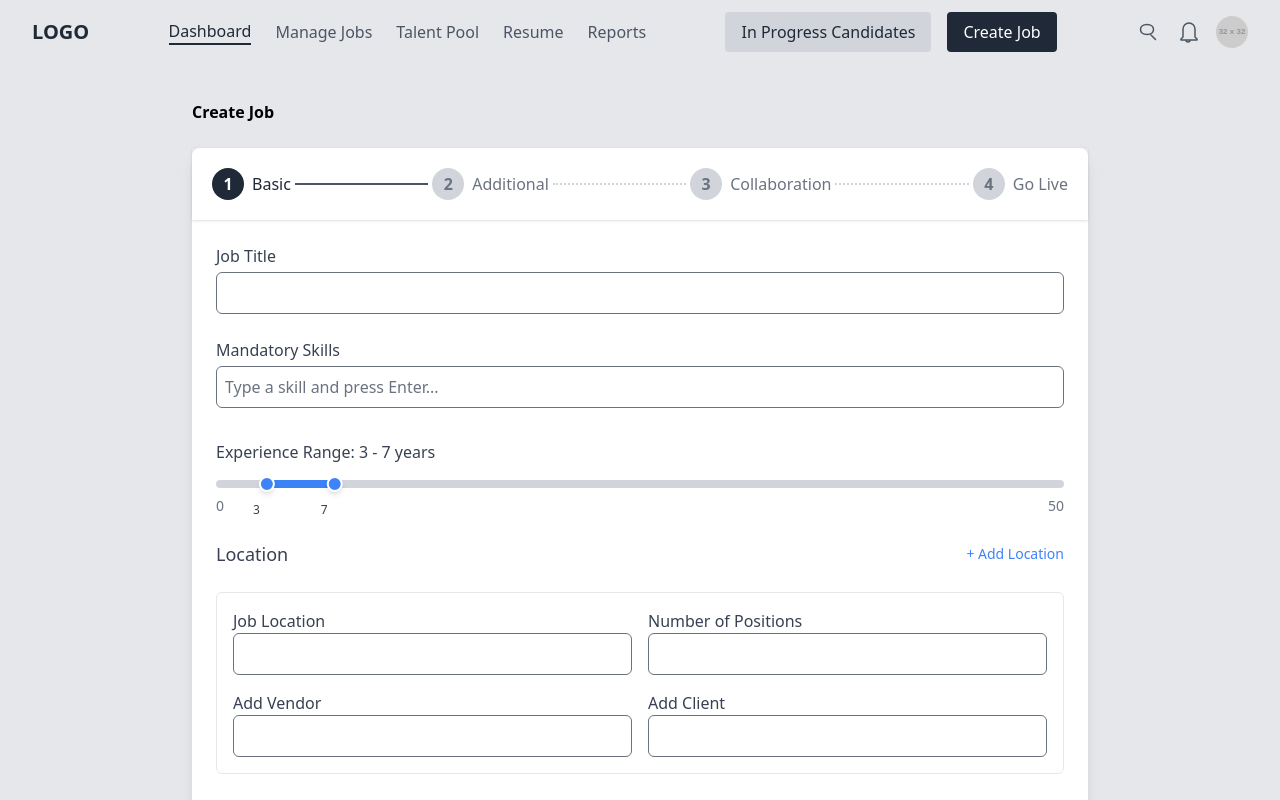
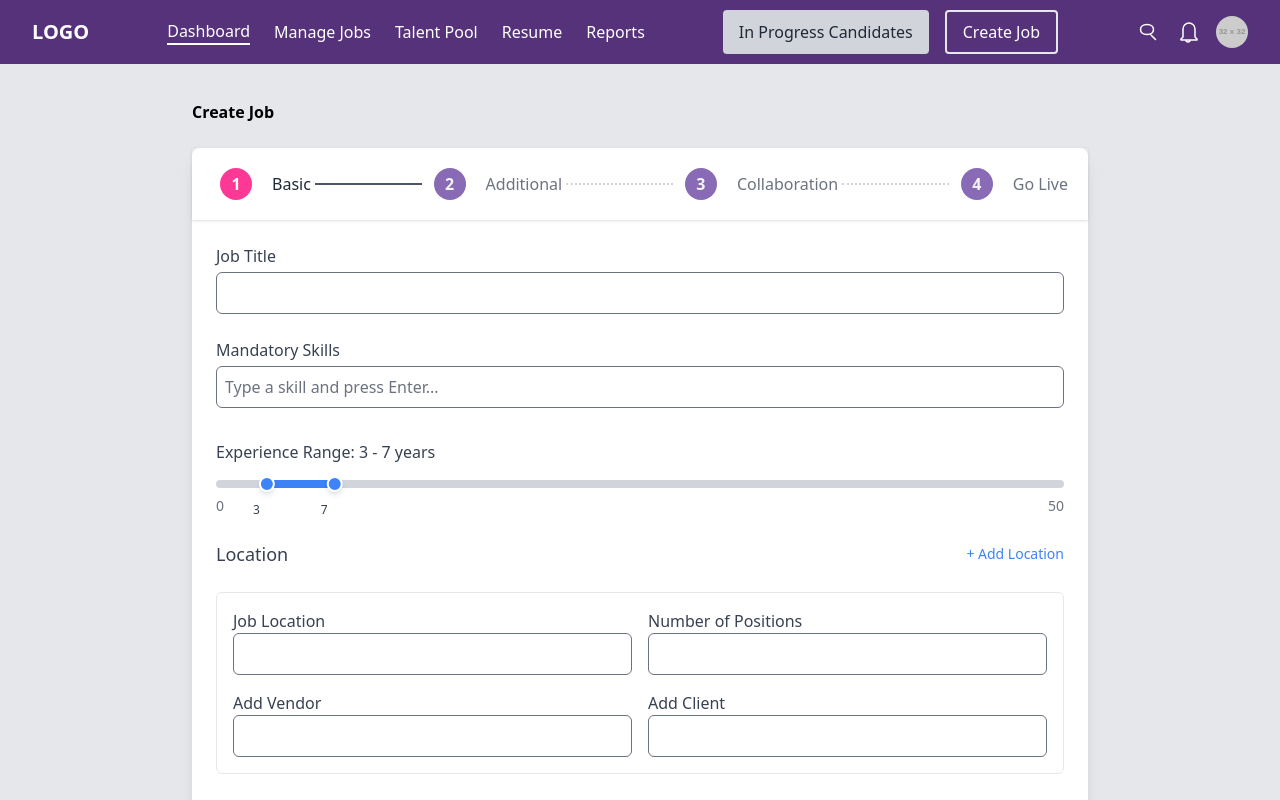
Before and after one commit to cchaithanya83/Fusion-Hiring-Frontend, a React (Vite) app: page / in a window 1280 px wide. Shown: the top 800 px of the page. Built offline with nearby package versions, Linux system fonts and the light colour scheme.

Commit message:
update: added color to the page

```diff
--- a/src/components/CreateJob.tsx
+++ b/src/components/CreateJob.tsx
@@ -41,10 +41,10 @@ const CreateJobMain: React.FC = () => {
               <React.Fragment key={index}>
                 <div className="flex items-center">
                   <div
-                    className={`w-8 h-8 flex items-center justify-center rounded-full font-bold ${
+                    className={`w-8 h-8 flex items-center justify-center rounded-full font-bold ml-2 mr-3 ${
                       currentStep === index + 1
-                        ? "bg-gray-800 text-white"
-                        : "bg-gray-300 text-gray-500"
+                        ? "bg-[#FD3995] text-white"
+                        : "bg-[#886AB5] text-gray-100"
                     }`}
                   >
                     {index + 1}
@@ -86,7 +86,7 @@ const CreateJobMain: React.FC = () => {
             </button>
             <button
               onClick={handleNext}
-              className="px-4 py-2 bg-gray-800 text-white font-bold rounded disabled:opacity-50 disabled:cursor-not-allowed"
+              className="px-4 py-2 bg-[#7454A7] text-white font-bold rounded disabled:opacity-50 disabled:cursor-not-allowed"
             >
               Next
             </button>
--- a/src/components/Nav.tsx
+++ b/src/components/Nav.tsx
@@ -7,7 +7,7 @@ function Navbar() {
   const [activePage, setActivePage] = useState("Dashboard");
 
   return (
-    <nav className="bg-gray-200 text-gray-800 shadow-md">
+    <nav className="bg-[#56327A] text-white text-gray-800 shadow-md">
       <div className="max-w-7xl mx-auto px-4 sm:px-6 lg:px-8">
         <div className="flex justify-between items-center h-16">
           {/* Logo */}
@@ -16,7 +16,7 @@ function Navbar() {
           </div>
 
           {/* Desktop Menu */}
-          <div className="hidden md:flex space-x-6">
+          <div className="hidden md:flex space-x-6 ">
             {[
               "Dashboard",
               "Manage Jobs",
@@ -28,8 +28,8 @@ function Navbar() {
                 key={page}
                 className={`hover:text-gray-600 ${
                   activePage === page
-                    ? "border-b-2 border-gray-800 text-gray-800"
-                    : "text-gray-600"
+                    ? "border-b-2 border-white text-white"
+                    : "text-white"
                 }`}
                 onClick={() => setActivePage(page)}
               >
@@ -43,14 +43,14 @@ function Navbar() {
             <button className="bg-gray-300 px-4 py-2 rounded text-gray-800 hover:bg-gray-400">
               In Progress Candidates
             </button>
-            <button className="bg-gray-800 text-white px-4 py-2 rounded hover:bg-gray-700">
+            <button className="bg-[#56327A] border-2  text-white px-4 py-2 rounded hover:bg-gray-700">
               Create Job
             </button>
           </div>
 
           {/* Profile Dropdown and Icons */}
           <div className="flex items-center space-x-4">
-             <button className="text-gray-600 hover:text-gray-800">
+            <button className="text-white hover:text-gray-300">
               <svg
                 xmlns="http://www.w3.org/2000/svg"
                 fill="none"
@@ -67,7 +67,7 @@ function Navbar() {
               </svg>
             </button>
 
-            <button className="text-gray-600 hover:text-gray-800">
+            <button className="text-white hover:text-gray-300">
               <svg
                 xmlns="http://www.w3.org/2000/svg"
                 fill="none"
@@ -183,7 +183,7 @@ function Navbar() {
           <button className="block w-full px-3 py-2 text-left text-base font-medium text-gray-600 hover:bg-gray-300">
             In Progress Candidates
           </button>
-          <button className="block w-full px-3 py-2 text-left text-base font-medium text-gray-600 hover:bg-gray-300">
+          <button className="block w-full px-3 py-2  bg-[#56327A] text-left text-base font-medium text-gray-600 hover:bg-gray-300">
             Create Job
           </button>
         </div>
```
